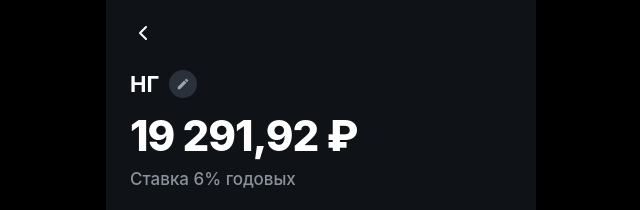
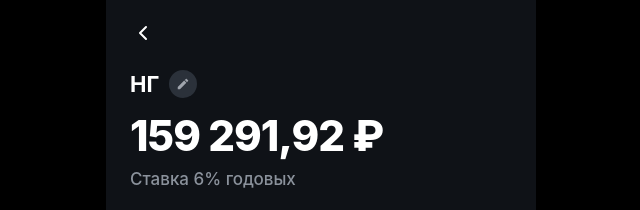
Before and after one commit to ilayiljushencko2009gmairu-coder/my-savingb, a plain HTML site: page indexd.html in a window 1280 px wide. Shown: the top 210 px of the page, without its empty margins (319-959 px from the left). Drawn offline with Linux system fonts and the light colour scheme.

Commit message:
Update indexd.html

```diff
--- a/indexd.html
+++ b/indexd.html
@@ -504,7 +504,7 @@
                 <svg viewBox="0 0 24 24"><path d="M3 17.25V21h3.75L17.81 9.94l-3.75-3.75L3 17.25zM20.71 7.04c.39-.39.39-1.02 0-1.41l-2.34-2.34c-.39-.39-1.02-.39-1.41 0l-1.83 1.83 3.75 3.75 1.83-1.83z"/></svg>
             </button>
         </div>
-        <div class="balance" id="balance">19 291,92 ₽</div>
+        <div class="balance" id="balance">159 291,92 ₽</div>
         <div class="rate">Ставка 6% годовых</div>
     </section>
 
```
